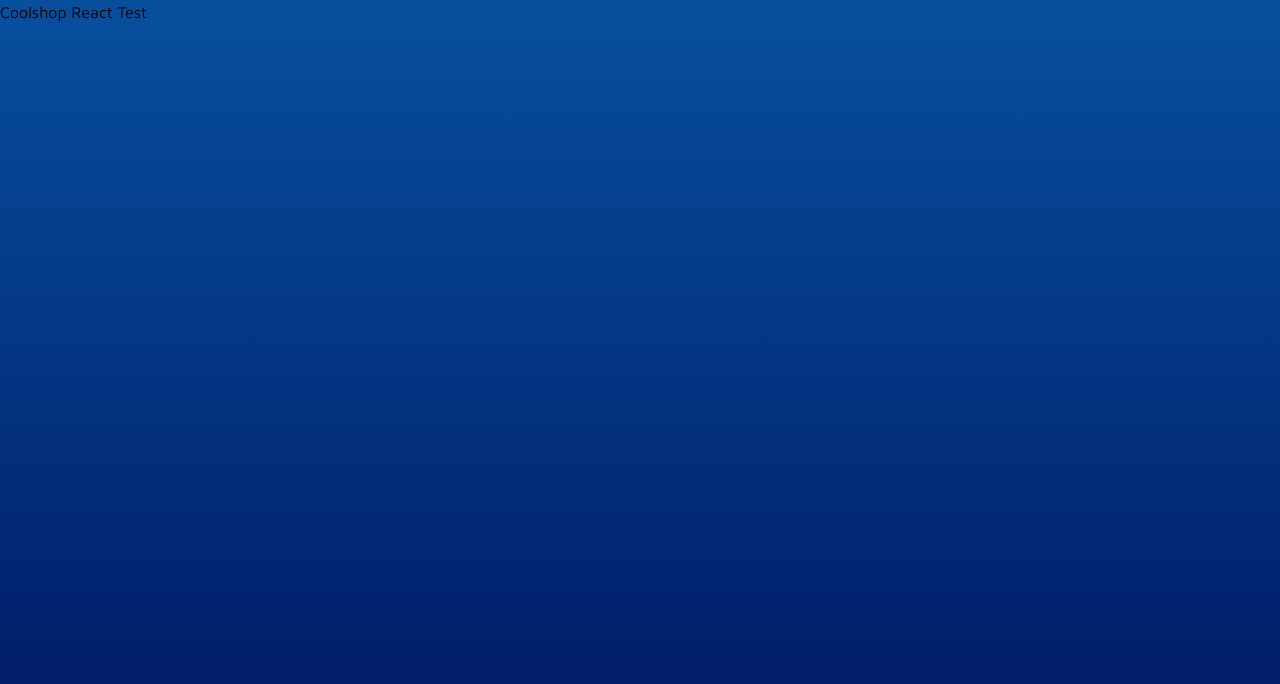
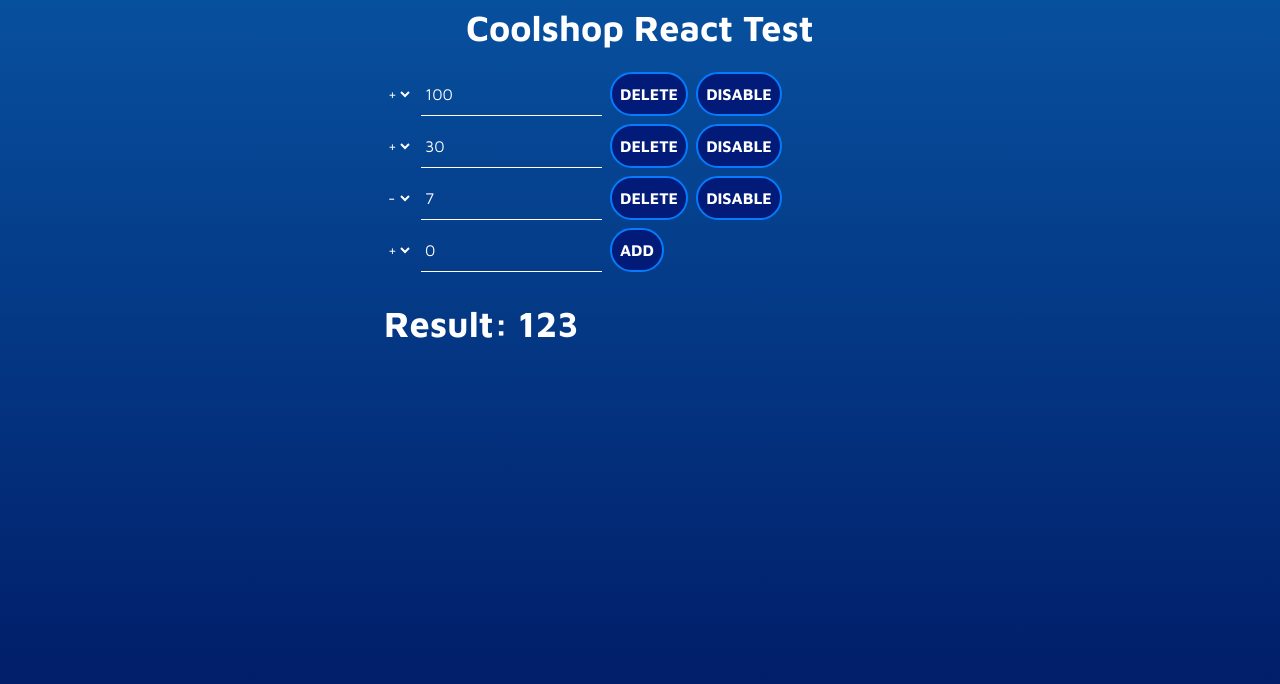
Before and after one commit to GGolov/coolshop-frontend-test-react, a React (Vite) app: page / in a window 1280 px wide. Shown: the top 684 px of the page. Built offline with nearby package versions, Linux system fonts and the light colour scheme.

Commit message:
Add app logic

```diff
--- a/src/App.tsx
+++ b/src/App.tsx
@@ -1,14 +1,145 @@
-import { useState } from 'react'
-import logo from './logo.svg'
+import { ChangeEvent, ChangeEventHandler, MouseEventHandler, useState } from 'react'
 
-function App() {
-  const [count, setCount] = useState(0)
+import { Term } from './Interfaces'
+import { Operator } from './Types'
+
+function App(): JSX.Element {
+  const [newTerm, setNewTerm] = useState<Term>({
+    id: 4,
+    operator: '+',
+    number: 0,
+    disabled: false,
+  })
+  const [terms, setTerms] = useState<Term[]>([
+    {
+      id: 1,
+      operator: '+',
+      number: 100,
+      disabled: false,
+    },
+    {
+      id: 2,
+      operator: '+',
+      number: 30,
+      disabled: false,
+    },
+    {
+      id: 3,
+      operator: '-',
+      number: 7,
+      disabled: false,
+    },
+  ])
+
+  function addTerm(term: Term): void {
+    setTerms([
+      ...terms,
+      {
+        id: terms.length + 1,
+        operator: newTerm.operator,
+        number: newTerm.number,
+        disabled: false,
+      },
+    ])
+  }
+
+  function deleteTerm(id: number): void {
+    setTerms(terms.filter(term => term.id !== id))
+  }
+
+  function switchDisabledStateTerm(id: number): void {
+    const updatedTerms = terms.map(term => {
+      if (term.id === id) {
+        term.disabled = !term.disabled
+      }
+
+      return term
+    })
+
+    setTerms(updatedTerms)
+  }
+
+  function changeTermOperator(id: number): void {
+    const updatedTerms = terms.map(term => {
+      if (term.id === id) {
+        term.operator = term.operator === '+' ? '-' : '+'
+      }
+
+      return term
+    })
+
+    setTerms(updatedTerms)
+  }
+
+  function changeNewTermOperator(event: ChangeEvent<HTMLSelectElement>): void {
+    setNewTerm({
+      ...newTerm,
+      operator: event.target.value as Operator,
+    })
+  }
+
+  function changeNewTermNumber(event: ChangeEvent<HTMLInputElement>): void {
+    setNewTerm({
+      ...newTerm,
+      number: Number(event.target.value),
+    })
+  }
 
   return (
-    <div className="min-h-full">
-      <header>
-        Coolshop React Test
+    <div className='text-cool-white'>
+      <header className='py-2'>
+        <div className='max-w-7xl mx-auto px-8'>
+          <h1 className='font-bold text-4xl text-center'>Coolshop React Test</h1>
+        </div>
       </header>
+      <main className='py-4'>
+        <div className='max-w-lg mx-auto flex flex-col gap-8'>
+          <ul className='flex flex-col gap-2'>
+            {terms.map(term =>
+            <li key={term.id} className='flex gap-2'>
+              <select className='bg-cool-white bg-opacity-0' onChange={() => changeTermOperator(term.id)}>
+                <option value='+' selected={term.operator === '+'} className='text-cool-dark'>+</option>
+                <option value='-' selected={term.operator === '-'} className='text-cool-dark'>-</option>
+              </select>
+              <input type='text' className='p-1 bg-cool-white bg-opacity-0 border-b-cool-white border-b' value={term.number}/>
+              <button
+                className='cursor-pointer p-2 border-2 border-cool-mid-blue rounded-full bg-cool-blue font-semibold'
+                onClick={() => deleteTerm(term.id)}
+              >
+                DELETE
+              </button>
+              <button
+                className='cursor-pointer p-2 border-2 border-cool-mid-blue rounded-full bg-cool-blue font-semibold'
+                onClick={() => switchDisabledStateTerm(term.id)}
+              >
+                {term.disabled ? 'ENABLE' : 'DISABLE'}
+              </button>
+            </li>
+            )}
+
+            <li className='flex gap-2'>
+              <select className='bg-cool-white bg-opacity-0' value={newTerm.operator} onChange={changeNewTermOperator}>
+                <option value='+' className='text-cool-dark'>+</option>
+                <option value='-' className='text-cool-dark'>-</option>
+              </select>
+              <input
+                type='text'
+                value={newTerm.number}
+                onChange={changeNewTermNumber}
+                className='p-1 bg-cool-white bg-opacity-0 border-b-cool-white border-b'
+              />
+              <button
+                className='cursor-pointer p-2 border-2 border-cool-mid-blue rounded-full bg-cool-blue font-semibold disabled:bg-cool-gray-dark disabled:text-cool-gray'
+                onClick={addTerm}
+                disabled={isNaN(newTerm.number)}
+              >
+                ADD
+              </button>
+            </li>
+          </ul>
+        <span className='font-bold text-4xl'>Result: {terms.reduce((acc, curr) => {return acc + (curr.disabled ? 0 : Number(curr.operator + curr.number))}, 0)}</span>
+        </div>
+      </main>
     </div>
   )
 }
```
